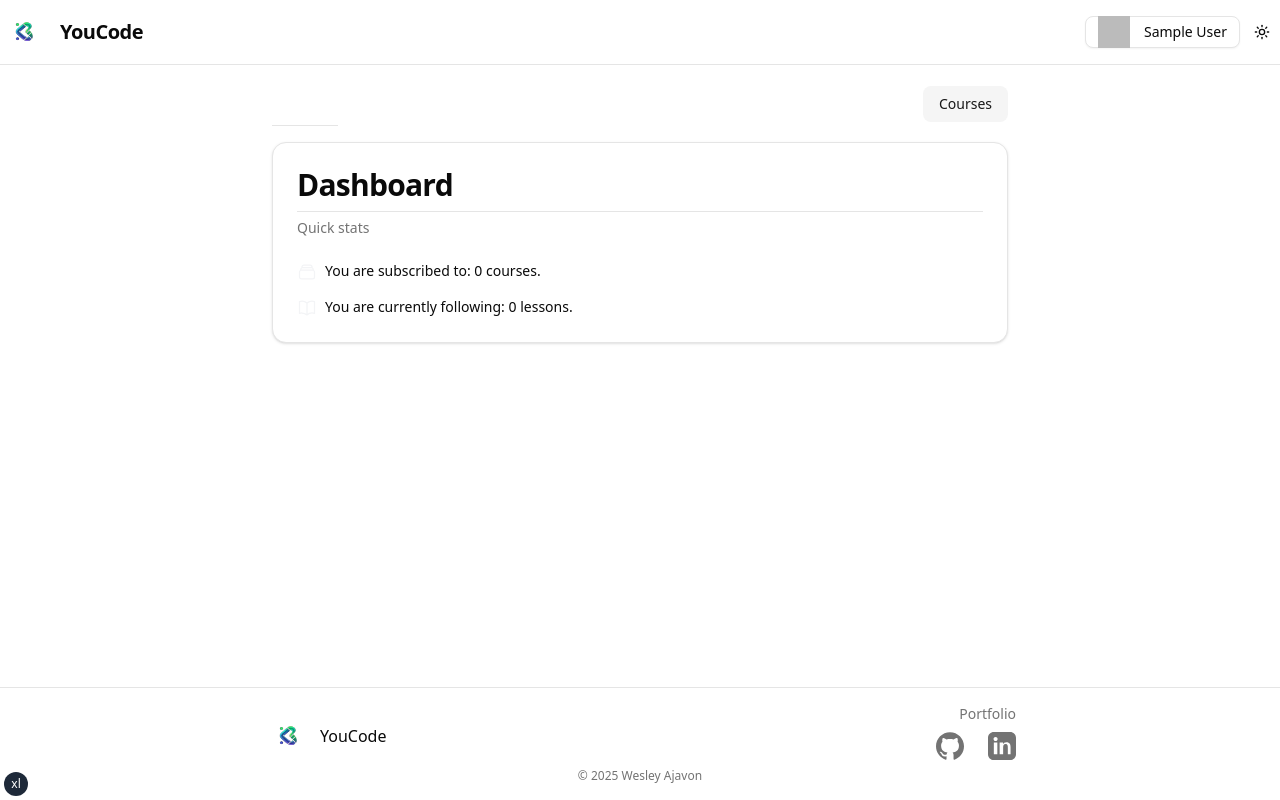
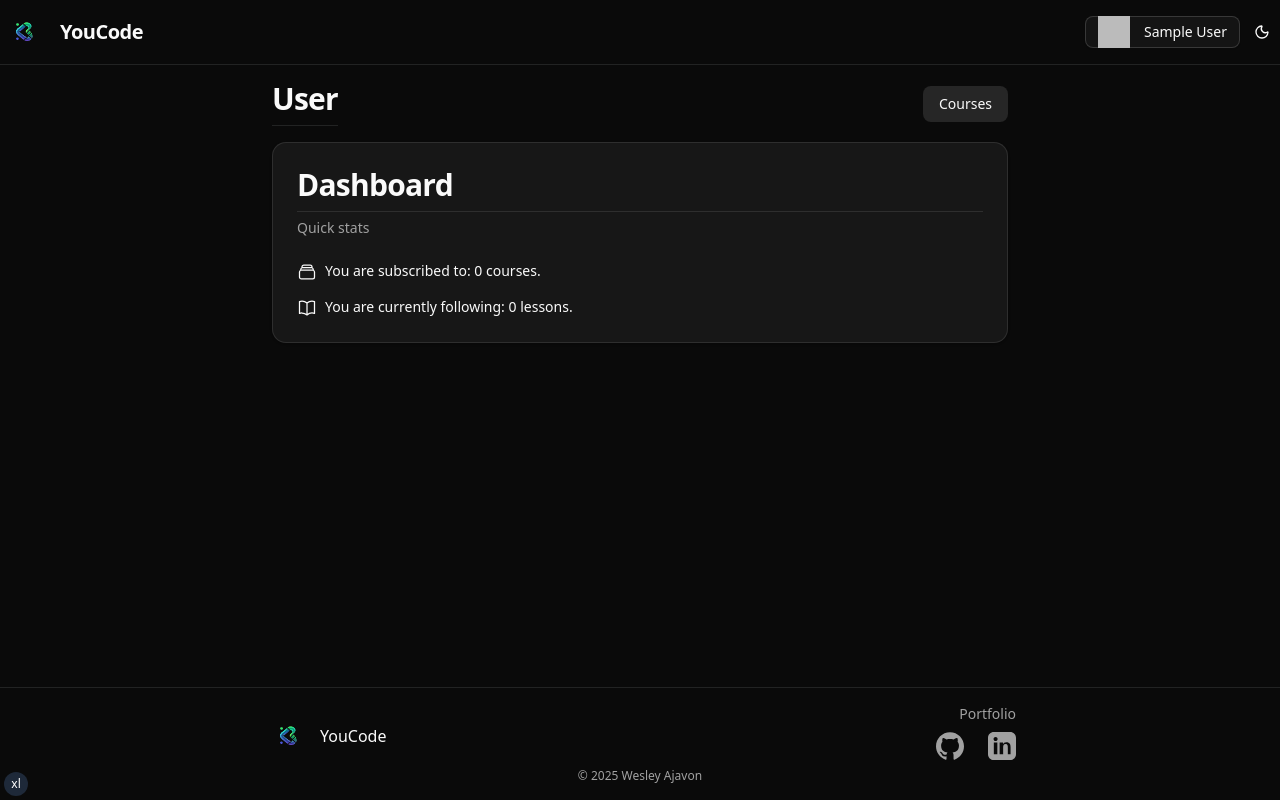
Before and after one commit to wesleyajavon/youcode-nextjs, a Next.js app: page /user in a window 1280 px wide. Built offline with nearby package versions, Linux system fonts and the light colour scheme; no server answers; the database is empty; sample sign-in values are in the browser's storage.

Commit message:
upd: UI update

```diff
--- a/src/app/Provider.tsx
+++ b/src/app/Provider.tsx
@@ -11,7 +11,7 @@ const queryClient = new QueryClient();
 export const Providers = ({ children }: PropsWithChildren) => {
   return (
     <>
-      <ThemeProvider attribute="class" defaultTheme="system" enableSystem>
+      <ThemeProvider attribute="class" defaultTheme="dark" enableSystem>
         <SessionProvider>
           <Toaster/>
             <QueryClientProvider client={queryClient}>
--- a/src/app/admin/courses/[id]/lessons/[lessonId]/AdminLessonPageContentUI.tsx
+++ b/src/app/admin/courses/[id]/lessons/[lessonId]/AdminLessonPageContentUI.tsx
@@ -28,7 +28,7 @@ export default async function AdminLessonPageContentUI(props: { params: Promise<
             <CardHeader>
                 <CardTitle className="flex items-center justify-between gap-2">
                     <Typography variant="h2" className="">
-                        {lesson.name.slice(0, 20) || 'Lesson'}
+                        {lesson.name.slice(0, 30) || 'Lesson'}
                     </Typography>
                     <div className="flex items-baseline gap-3">
                         <Typography variant="muted" className="">
--- a/src/app/admin/page.tsx
+++ b/src/app/admin/page.tsx
@@ -23,9 +23,9 @@ export default async function AdminDashboardPage() {
             // await new Promise(res => setTimeout(res, 5000));
 
         const stats = [
-            { icon: <UserIcon className="h-5 w-5 text-gray-100 inline-block" />, label: 'Number of users that joined your courses', value: usersCount },
-            { icon: <BookOpenIcon className="h-5 w-5 text-gray-100 inline-block" />, label: 'Total Lessons', value: lessonsCount },
-            { icon: <RectangleStackIcon className="h-5 w-5 text-gray-100 inline-block" />, label: 'Total Courses', value: coursesCount }
+            { icon: <UserIcon className="h-5 w-5 text-white-foreground inline-block" />, label: 'Number of users that joined your courses', value: usersCount },
+            { icon: <BookOpenIcon className="h-5 w-5 text-white-foreground inline-block" />, label: 'Total Lessons', value: lessonsCount },
+            { icon: <RectangleStackIcon className="h-5 w-5 text-white-foreground inline-block" />, label: 'Total Courses', value: coursesCount }
         ];
 
     return (
--- a/src/app/layout.tsx
+++ b/src/app/layout.tsx
@@ -8,7 +8,6 @@ import { Inter } from 'next/font/google';
 import { PropsWithChildren } from 'react';
 import './globals.css';
 import { Footer } from '@/components/layout/Footer';
-import { AdminSideNav } from '@/components/layout/AdminSideNav';
 import { Providers } from './Provider';
 
 const fontSans = Inter({ subsets: ['latin'], variable: '--font-sans' });
@@ -34,7 +33,6 @@ export default function RootLayout({ children }: PropsWithChildren) {
           <Providers>
             <div className="relative flex min-h-screen flex-col">
               <Header />
-              {/* Main content area: sidebar + page content */}
               <div className="flex-1">
                 {children}
               </div>
--- a/src/app/page.tsx
+++ b/src/app/page.tsx
@@ -78,7 +78,7 @@ export default async function Home() {
       <section className="relative flex flex-col items-center justify-center px-6 pt-16 pb-24 bg-gradient-to-b from-white-100 to-primary/10">
         <div className="absolute inset-0 pointer-events-none bg-[radial-gradient(ellipse_at_top_right,_var(--tw-gradient-stops))] from-pink-100/60 via-transparent to-transparent" />
         <div className="relative z-10 flex flex-col items-center max-w-3xl mx-auto text-center gap-6">
-          <h1 className="text-5xl md:text-6xl font-extrabold bg-gradient-to-r from-white to-gray-700 bg-clip-text text-transparent">
+          <h1 className="text-5xl md:text-6xl font-extrabold bg-gradient-to-r from-gray-300 to-gray-700 bg-clip-text text-transparent">
             {!session
               ? "Learn and teach in seconds"
               : session.user.role === "ADMIN"
@@ -161,7 +161,7 @@ export default async function Home() {
                 "px-8 py-6 text-lg font-bold shadow-lg bg-gradient-to-t from-gray-900 to-gray-300 text-white border-0"
               )}
             >
-              Start here !
+              Start
             </Link>
           )}
           {session?.user.role === "USER" && (
@@ -202,19 +202,18 @@ export default async function Home() {
       </section>
 
       {/* Contact Me */}
-
       <section
         id="contact"
-        className="bg-gradient-to-b from-primary/10 to-black py-16 text-white"
+        className="bg-gradient-to-b from-primary/10 to-white-100 py-16 text-black-foreground"
       >
         <div className="m-auto flex max-w-5xl flex-col gap-6 px-6 items-center text-center">
           <h2 className="text-4xl font-extrabold mb-2">Contact</h2>
-          <p className="mb-6 text-base sm:text-lg text-white/90">
+          <p className="mb-6 text-base sm:text-lg ">
             Get in touch via email or social media!
           </p>
           <a
             href="mailto:wesleyajavon2203@hotmail.com"
-            className="text-neutral-200 text-sm sm:text-base hover:underline mb-4"
+            className=" text-sm sm:text-base hover:underline mb-4"
           >
             wesleyajavon2203@hotmail.com
           </a>
--- a/src/app/user/layout.tsx
+++ b/src/app/user/layout.tsx
@@ -11,7 +11,7 @@ export default async function UserLayout({ children }: { children: React.ReactNo
 
   return (
       <div className="flex flex-1">
-        <main className="flex flex-1">{children}</main>
+        <main className="flex flex-1 text-white-foreground">{children}</main>
       </div>
       )
 }
--- a/src/app/user/page.tsx
+++ b/src/app/user/page.tsx
@@ -16,8 +16,8 @@ import { DashboardCard } from '@/components/common/DashboardCard';
 export default async function UserDashboardPage() {
 
     const stats = [
-        { icon: <RectangleStackIcon className="h-5 w-5 text-gray-100 inline-block" />, label: 'You are subscribed to', value: (await getCoursesNumberAsUser(await getRequiredAuthSession().then(session => session.user.id))) + ' courses.' },
-        { icon: <BookOpenIcon className="h-5 w-5 text-gray-100 inline-block" />, label: 'You are currently following', value: (await getLessonsNumberAsUser(await getRequiredAuthSession().then(session => session.user.id))) + ' lessons.' }
+        { icon: <RectangleStackIcon className="h-5 w-5 text-white-foreground inline-block" />, label: 'You are subscribed to', value: (await getCoursesNumberAsUser(await getRequiredAuthSession().then(session => session.user.id))) + ' courses.' },
+        { icon: <BookOpenIcon className="h-5 w-5 text-white-foreground inline-block" />, label: 'You are currently following', value: (await getLessonsNumberAsUser(await getRequiredAuthSession().then(session => session.user.id))) + ' lessons.' }
     ];
 
     return (
--- a/src/components/ui/breadcrumbs.tsx
+++ b/src/components/ui/breadcrumbs.tsx
@@ -20,7 +20,7 @@ export default function Breadcrumbs({
             key={breadcrumb.href}
             aria-current={breadcrumb.active}
             className={clsx(
-              breadcrumb.active ? 'text-white' : 'text-gray-500',
+              breadcrumb.active ? 'text-white-foreground' : 'text-gray-500',
             )}
           >
             <Link href={breadcrumb.href}>{breadcrumb.label}</Link>
```
Also changed, not shown: prisma/seed.mts.
